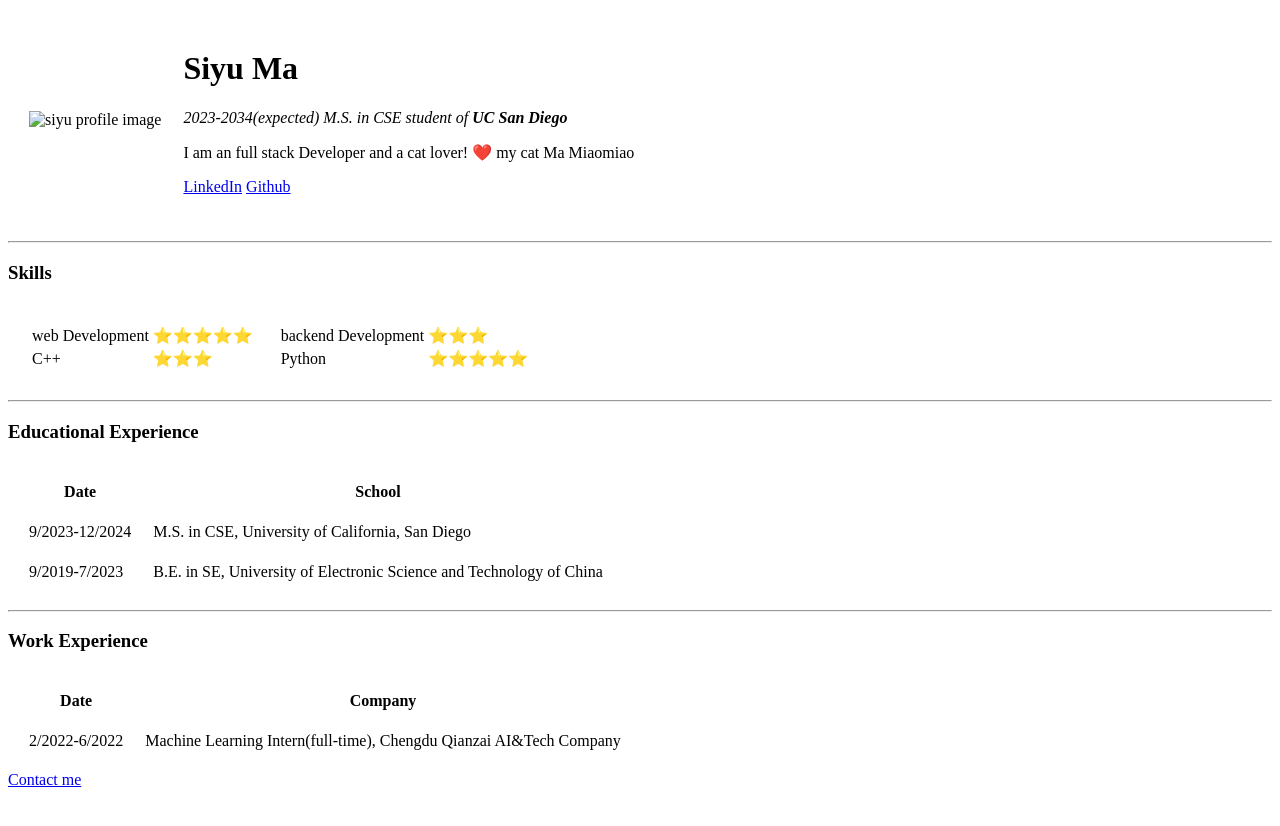
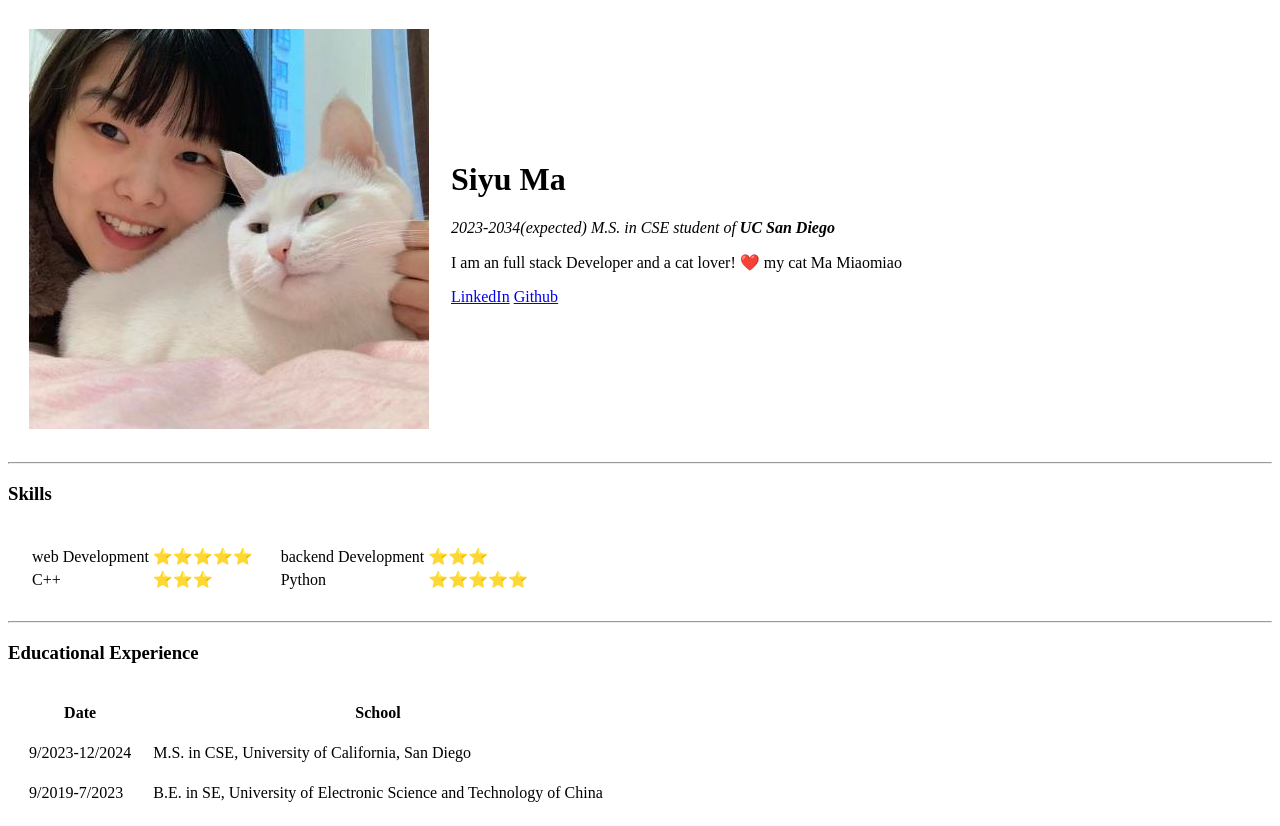
Before and after one commit to BeLl0o/SiyuMa_24_cv, a plain HTML site: page index.html in a window 1280 px wide. Shown: the top 826 px of the page. Before the commit the page ends 800 px from the top, so only its background shows below. Drawn offline with Linux system fonts and the light colour scheme.

Commit message:
Update index.html

```diff
--- a/index.html
+++ b/index.html
@@ -8,7 +8,7 @@
     <body>
         <table cellspacing="20">
             <tr>
-                <td><img src="images/siyu.png" alt="siyu profile image"></td>
+                <td><img src="image/siyu.png" alt="siyu profile image"></td>
                 <td>
                     <h1>Siyu Ma</h1>
 
```
